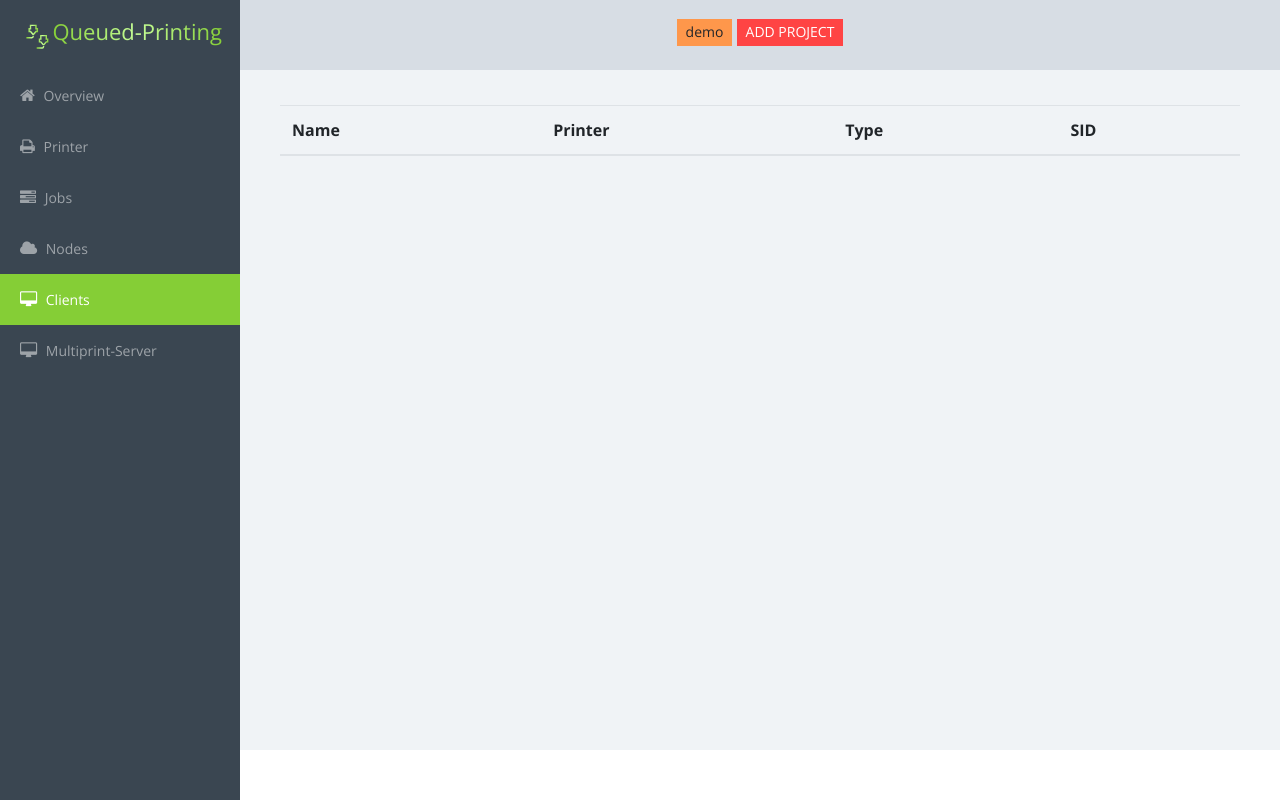
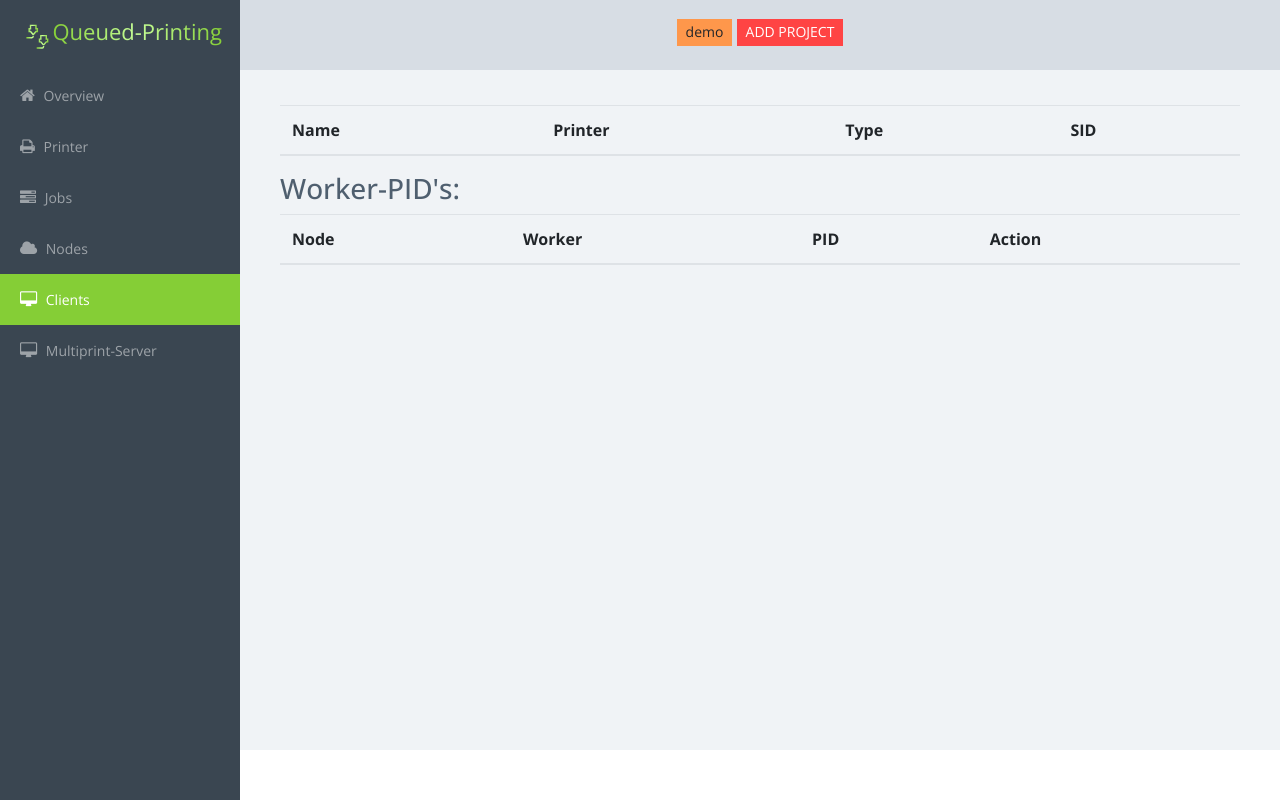
Before and after one commit to multigcs/queued-printing, a Flask app: page /clients in a window 1280 px wide. Run offline with Flask 2, Linux system fonts and the light colour scheme; lists and menus that the app fills with data are empty; some libraries are stand-ins or nearby versions.

Commit message:
little update

```diff
--- a/requirements.txt
+++ b/requirements.txt
@@ -5,7 +5,7 @@ python-socketio==5.4.0
 pyserial==3.5b0
 setproctitle==1.1.10
 websocket-client==1.2.1
-eventlet==0.32.0
+eventlet==0.33.1
 requests
 # for klipper
 greenlet==1.1.2
--- a/server.py
+++ b/server.py
@@ -263,8 +263,10 @@ def jobs_reload():
 
     jobs = {}
     for spool_dir in glob.glob(f"jobs/{shared['activeProject']}/*"):
+    #for spool_dir in glob.glob(f"jobs/*/*"):
+        project_name = spool_dir.split("/")[-2]
         spool_name = spool_dir.split("/")[-1]
-        jobId = f"{shared['activeProject']}/{spool_name}"
+        jobId = f"{project_name}/{spool_name}"
         jobfile = f"{spool_dir}/jobfile.json"
         if os.path.isfile(jobfile):
             f = open(jobfile, "r")
@@ -341,6 +343,7 @@ def node_timeout_check():
         last_seen = nodeData.get("last_seen", 0)
         if time.time() > last_seen + 20:
             nodeData["status"] = "OFFLINE"
+            nodeData["worker"] = {}
 
 
 def printer_timeout_check():
@@ -445,7 +448,7 @@ def background_thread():
                 if not found:
                     print("try to start master node")
                     subprocess.run(
-                        "nohup python3 node.py -u 'ws://127.0.0.1:5000' -n 'master' > '/tmp/log_node-master.log' 2>&1 &",
+                        "nohup python3.9 node.py -u 'ws://127.0.0.1:5000' -n 'master' > '/tmp/log_node-master.log' 2>&1 &",
                         shell=True,
                     )
             except Exception:
@@ -586,6 +589,7 @@ def update(message):
             nodeData["system"] = message["system"]
             nodeData["status"] = "ONLINE"
             nodeData["last_seen"] = time.time()
+            nodeData["worker"] = message.get("worker", {})
             update = True
 
     # devices update from nodes
@@ -598,7 +602,6 @@ def update(message):
             nodeData["devices"] = message["devices"]
             nodeData["status"] = "ONLINE"
             nodeData["last_seen"] = time.time()
-
             for device in nodeData["devices"]:
                 if device.startswith("platform-") and ".usb-usb-0:1.1." in device:
                     rpiport = device.split(".")[3]
@@ -645,14 +648,11 @@ def update(message):
                         f"jobs/{jobId}/data.gcode",
                         jobId.replace("/", "_"),
                     )
-                    if ret == b'{"data":[]}':
-                        jobData["printed"] = int(jobData["printed"]) + 1
-                        open(f"jobs/{jobId}/jobfile.json", "w").write(
-                            json.dumps(jobData, indent=4)
-                        )
-                        update = True
-                    else:
-                        print("ERROR", ret)
+                    jobData["printed"] = int(jobData["printed"]) + 1
+                    open(f"jobs/{jobId}/jobfile.json", "w").write(
+                        json.dumps(jobData, indent=4)
+                    )
+                    update = True
                 else:
                     printerCommands["next"] = jobId
                     printerStatus["ready"] = 0
@@ -1177,6 +1177,9 @@ def page_clients():
     """
     This function generates the clients-page
     """
+    print(shared)
+    print("## ", shared["node"])
+
     return render_template("clients.html", data=shared, page="clients")
 
 
@@ -1217,7 +1220,7 @@ def image():
 
     if job and job in shared["job"]:
         jobData = shared["job"][job]
-        thumbs = jobData.get("thumbs", [])
+        thumbs = jobData.get("thumbs")
         if thumbs:
             filename = f"jobs/{job}/thumb_{thumbs[-1]}.jpg"
     elif image:
--- a/templates/clients.html
+++ b/templates/clients.html
@@ -23,4 +23,29 @@
     </tbody>
 </table>
 
+<h3>Worker-PID's:</h3>
+<table id="sorted" class="table table-striped table-hover">
+    <thead>
+        <tr>
+                <th>Node</th>
+                <th>Worker</th>
+                <th>PID</th>
+                <th>Action</th>
+            </tr>
+    </tbody>
+    <tbody>
+        {% for clientid in data.node %}
+            {% for workerid in data.node[clientid].worker %}
+                <tr>
+                    <td>{{clientid}}</td>
+                    <td>{{workerid}}</td>
+                    <td>{{data.node[clientid].worker[workerid]}}</td>
+                    <td><a href="#" onclick="svcommand_set('{{workerid}}', 'KILL');">KILL</a></td>
+                </tr>
+            {% endfor %}
+        {% endfor %}
+    </tbody>
+</table>
+
+
 {% endblock %}
--- a/worker-marlin.py
+++ b/worker-marlin.py
@@ -133,8 +133,6 @@ def sendReceive(cmd):
     msg = s.readline().decode().strip()
     print(f" <- {msg}", flush=True)
     msg_decode(msg)
-
-    timeout = time.time()
 
     timeout = time.time()
     while shared["running"] and not msg.strip().startswith("ok"):
```
Also changed, not shown: node.py (+10 -0 lines), templates/printer_setup.html (+8 -0 lines).
